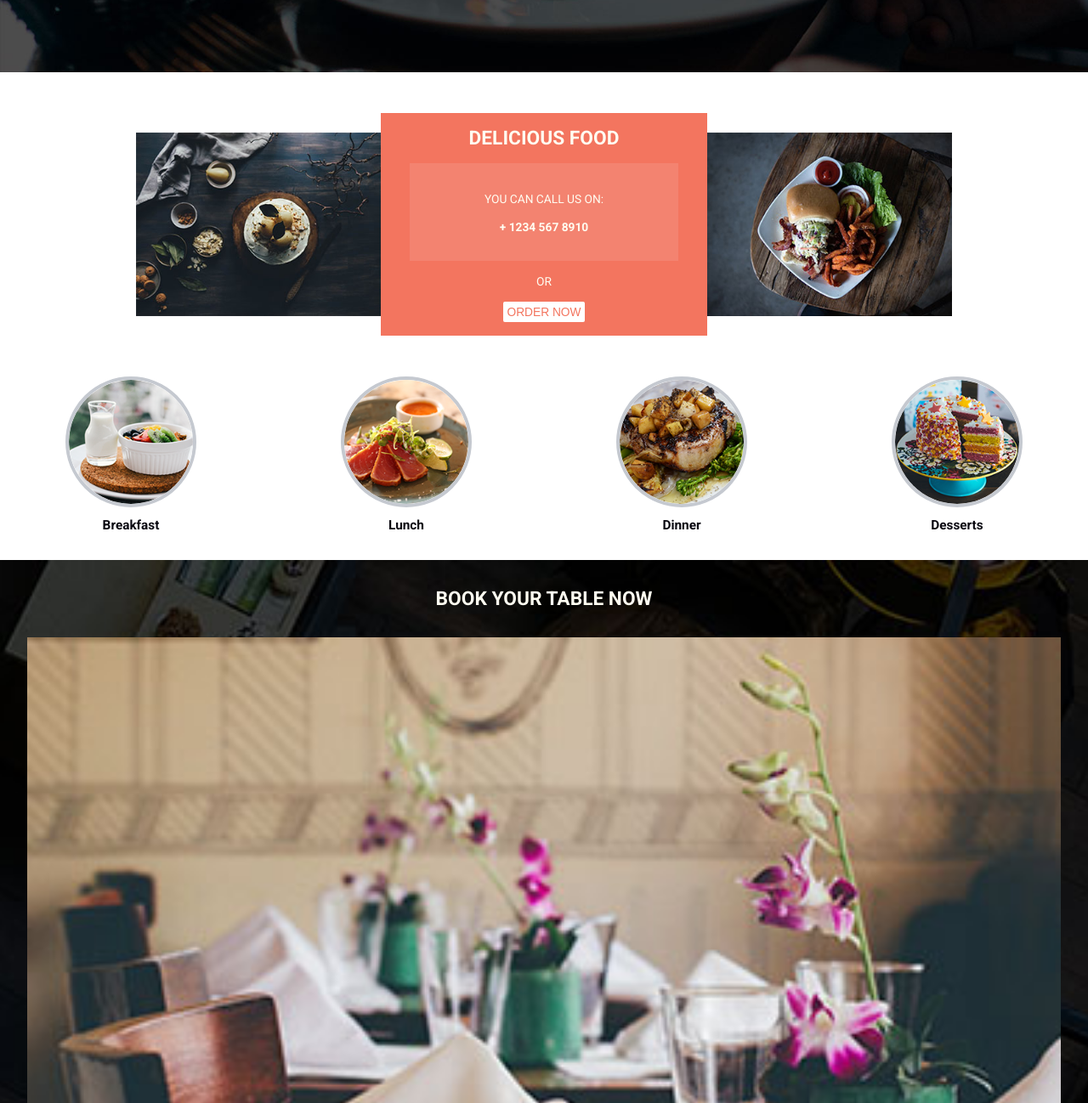
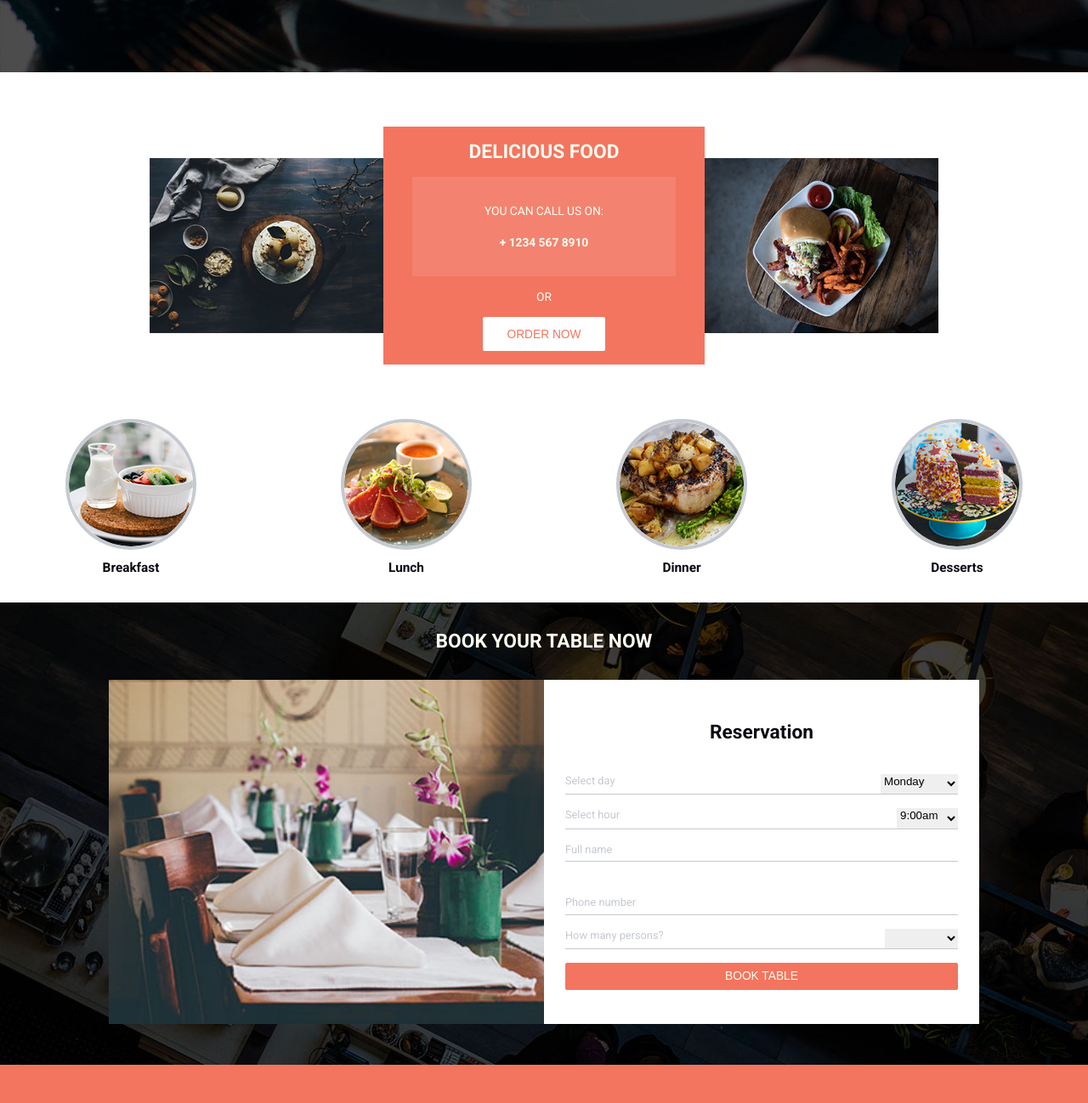
Before and after one commit to NewViewNewBeginning/Mocup1, a plain HTML site: page mockup2/index.html in a window 1280 px wide. Shown: the part 537-1835 px from the top of the page at 85% size. Drawn offline with Linux system fonts and the light colour scheme.

Commit message:
sort reservation on desktop view

```diff
--- a/mockup2/css/style.css
+++ b/mockup2/css/style.css
@@ -150,33 +150,47 @@ nav a {
 
 /* Order section */
 .order {
+	display: flex;
+	justify-content: space-between;
+	align-items: stretch;
+	flex-direction: column;
+	text-transform: uppercase;
 	margin: 3rem 0;
-	text-transform: uppercase;
+	padding: 1rem;
 }
-.order,
-.order-info {
+
+.order-info,
+.order-img {
+	flex: 1;
 	display: flex;
 	flex-direction: column;
 	justify-content: center;
 	align-items: center;
+	height: 100%;
 }
 
 .order-info {
-	width: 95%;
 	background-color: var(--cta-color);
 	color: var(--bright-font-color);
-	text-align: center;
+
 	gap: 1rem;
 	padding: 1rem;
 }
-.order img {
+
+.order-img img {
 	width: 80%;
+	max-height: 100%;
+	object-fit: cover;
 }
 
 .phone {
 	background-color: #f38370;
 	width: 90%;
 	padding: 2rem;
+	display: flex;
+	flex-direction: column;
+	align-items: center;
+	gap: 5px;
 }
 .phone a {
 	display: block;
@@ -225,9 +239,14 @@ nav a {
 
 	align-items: center;
 }
-.form-container img,
+.form-img,
 .reservation-form {
-	width: 95%;
+	width: 100%;
+}
+.form-img img {
+	width: 100%;
+	height: 100%;
+	object-fit: cover;
 }
 
 .reservation-form {
@@ -416,6 +435,7 @@ footer {
 
 @media screen and (min-width: 768px) {
 	/* Menu change to desktop veiw */
+
 	.menu .ham-icon {
 		display: none;
 	}
@@ -430,29 +450,62 @@ footer {
 }
 
 @media screen and (min-width: 991px) {
+	.btn-secondary {
+		min-width: 9rem;
+		min-height: 2.5rem;
+		padding: 0.5rem;
+	}
 	/* Order section */
 	.order {
 		margin: 3rem auto;
 		flex-direction: row;
 		width: 75%;
 		align-items: center;
-		justify-content: space-between;
 	}
-	.order img {
-		flex: 1;
-		max-width: 30%; /* Adjust as needed */
-		display: block;
+	.order-info {
+		flex-basis: 40%;
+	}
+	.order-img {
+		flex-basis: 29%;
+	}
+	.order-img img {
 		width: 100%;
-	}
-
-	/* Center Content Styling */
-	.order-info {
-		flex: 2;
-		max-width: 40%;
 	}
 
 	/* Menu icons */
 	.food-menu {
 		grid-template-columns: repeat(4, 1fr);
 	}
+
+	/* Booking  */
+	.form-container {
+		flex-direction: row;
+		justify-content: center;
+		align-items: stretch;
+	}
+
+	.form-img,
+	.reservation-form {
+		flex-basis: 40%;
+	}
+	.form-img {
+		align-self: flex-start;
+	}
+	.reservation-form {
+		display: flex;
+		flex-direction: column;
+		justify-content: space-evenly; /* distribute the space evenly between the two halves of the form */
+		padding: 1%;
+	}
+
+	.form-half {
+		display: flex;
+		flex-direction: column;
+	}
 }
+
+@media screen and (min-width: 1200px) {
+	.form-img {
+		align-self: stretch;
+	}
+}
--- a/mockup2/index.html
+++ b/mockup2/index.html
@@ -42,7 +42,9 @@
 
     <!-- Order section -->
     <section class="order">
-        <img src="img/cook_01.jpg" alt="dark wood table with leafs, spices and plate with dessers and knife ">
+        <div class="order-img">
+            <img src="img/cook_01.jpg" alt="dark wood table with leafs, spices and plate with dessers and knife ">
+        </div>
         <div class="order-info">
             <h2>Delicious food</h2>
             <div class="phone"><span>You can call us on:</span>
@@ -51,7 +53,10 @@
             <span>or</span>
             <button class="btn-secondary">Order now</button>
         </div>
-        <img src="img/cook_02.jpg" alt="plate with food: bun with salad bacon and sides fries with sauces">
+        <div class="order-img">
+            <img src="img/cook_02.jpg" alt="plate with food: bun with salad bacon and sides fries with sauces">
+        </div>
+
     </section>
 
     <!-- Menu -->
@@ -80,7 +85,8 @@
     <section class="booking">
         <h2>BOOK YOUR TABLE NOW</h2>
         <div class="form-container">
-            <img src="img/book_left_image.jpg" alt="Dining table setup">
+            <div class="form-img"><img src="img/book_left_image.jpg" alt="Dining table setup"></div>
+
             <div class="reservation-form">
                 <h2>Reservation</h2>
                 <form action="#" method="POST">
```
